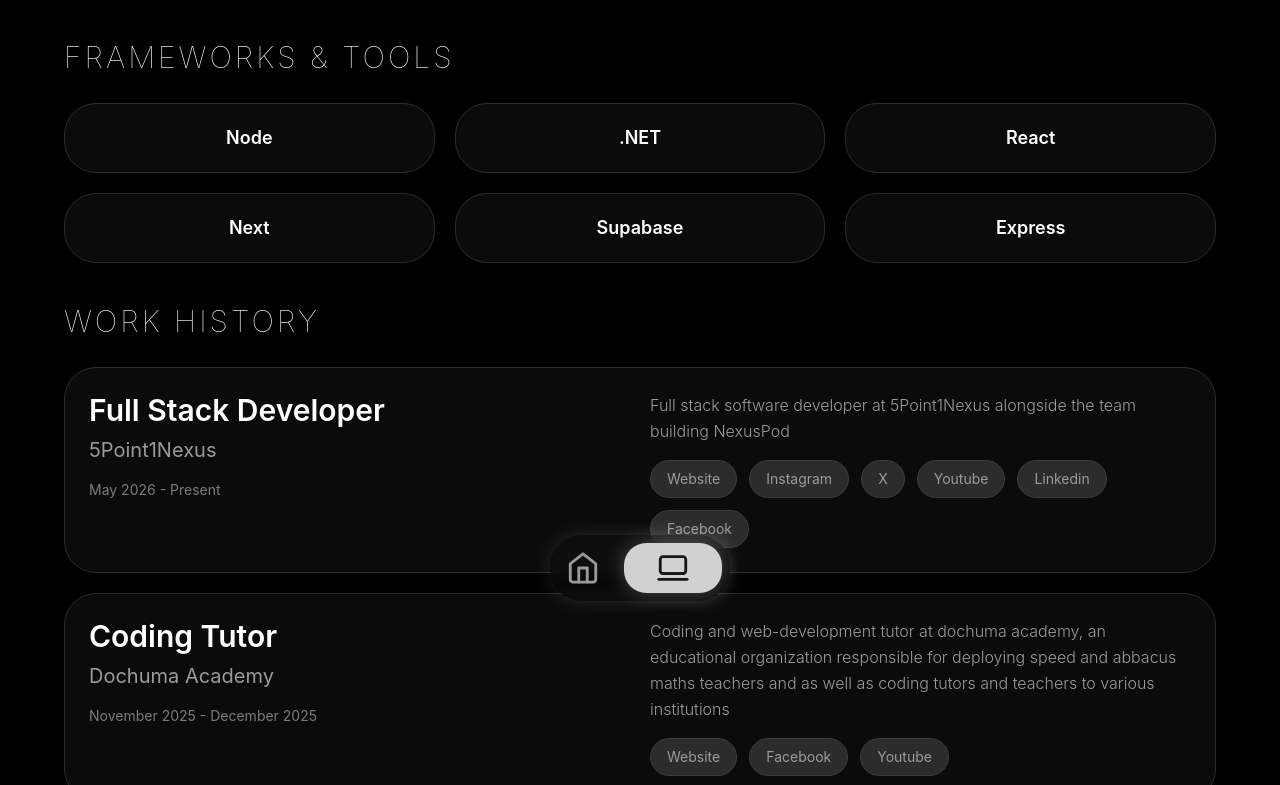
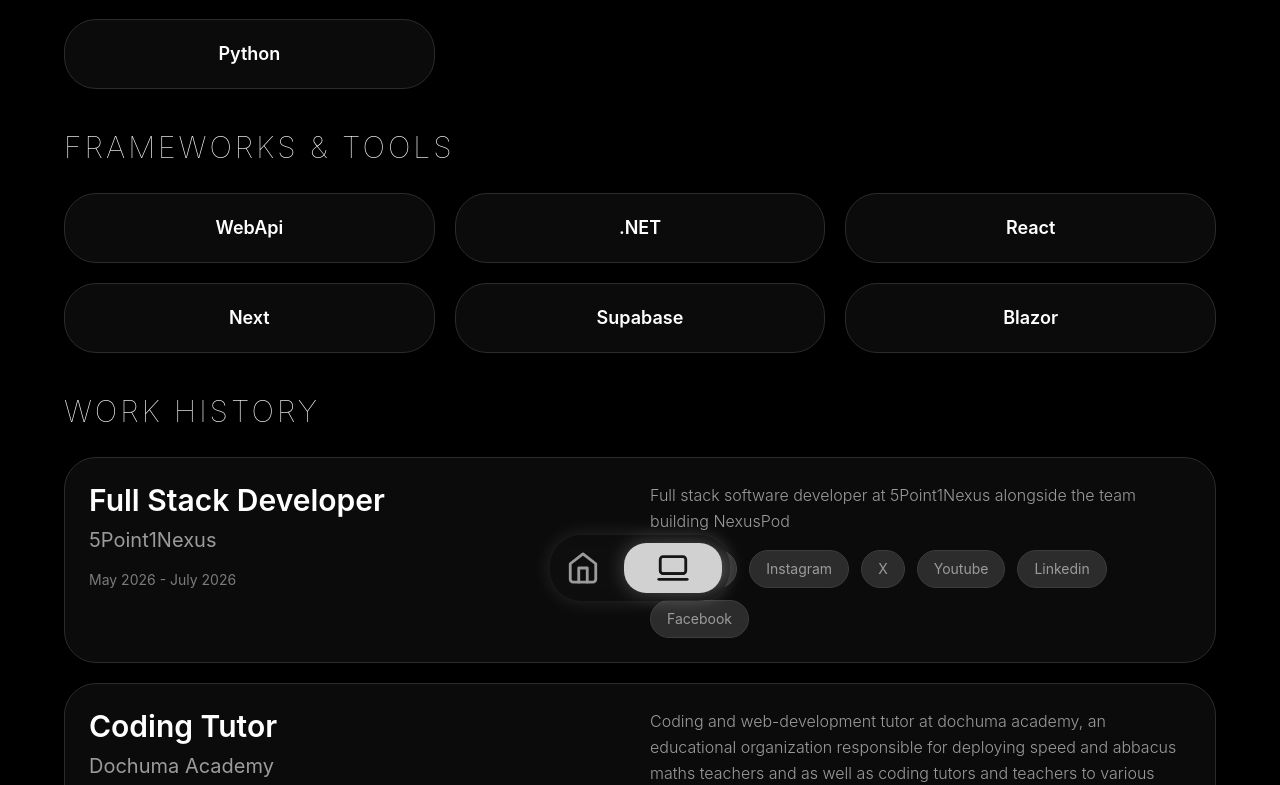
Before and after one commit to viii-fn/portfolio, a React (Vite) app: page /dev in a window 1280 px wide. Shown: the part 175-960 px from the top of the page. Built offline with nearby package versions, Linux system fonts and the light colour scheme.

Commit message:
Minor changes2

```diff
--- a/src/pages/Dev.tsx
+++ b/src/pages/Dev.tsx
@@ -1,6 +1,7 @@
 import React from 'react';
 import { elvis } from '../user';
 import { Footer } from '../components/Footer';
+import { WorkHistory } from './Home';
 
 const LanguagesSection: React.FC = () => {
   return (
@@ -22,7 +23,7 @@
 };
 
 const FrameworksSection: React.FC = () => {
-  const frameworks = ['Node', '.NET', 'React', 'Next', 'Supabase', 'Express'];
+  const frameworks = ['WebApi', '.NET', 'React', 'Next', 'Supabase', 'Blazor'];
 
   return (
     <div className='mx-auto w-[90%] my-10'>
@@ -38,70 +39,12 @@
   );
 };
 
-const WorkExperienceSection: React.FC = () => {
-  return (
-    <>
-      {elvis.map(user => (
-        <div className='mx-auto w-[90%] my-10'>
-          <h1 className='text-3xl text-white tracking-widest uppercase font-thin font-sans mb-7'>Work History</h1>
-          <div className='space-y-5'>
-            {user.roles[0].job?.map((jobItem, index) => (
-              <div key={index} className='bg-[#16161685] p-6 rounded-4xl border border-[#2c2c2c] hover:border-[#4c4c4c] transition duration-300'>
-                <div className='grid md:grid-cols-2 gap-5'>
-                  <div>
-                    <h2 className='text-3xl text-white font-semibold mb-2 capitalize'>{jobItem.title}</h2>
-                    <p className='text-xl text-[#9b9b9b] capitalize mb-4'>{jobItem.company}</p>
-                    <div className='text-sm text-[#7b7b7b] mb-4'>
-                      <p>
-                        {jobItem.startDate.toLocaleDateString('en-US', {
-                          year: 'numeric',
-                          month: 'long'
-                        })}
-                        {' - '}
-                        {jobItem.endDate
-                          ? jobItem.endDate.toLocaleDateString('en-US', {
-                              year: 'numeric',
-                              month: 'long'
-                            })
-                          : 'Present'
-                        }
-                      </p>
-                    </div>
-                  </div>
-                  <div className='md:flex md:flex-col md:justify-between'>
-                    <p className='text-[#9b9b9b] mb-4 font-light leading-relaxed'>{jobItem.description}</p>
-                    {jobItem.social && jobItem.social.length > 0 && (
-                      <div className='flex gap-3 flex-wrap'>
-                        {jobItem.social.map((link, socialIndex) => (
-                          <a
-                            key={socialIndex}
-                            href={link.url}
-                            target='_blank'
-                            rel='noopener noreferrer'
-                            className='px-4 py-2 bg-[#2c2c2c] text-[#9b9b9b] rounded-full text-sm capitalize hover:text-white hover:bg-[#3c3c3c] transition duration-300 border border-[#3c3c3c]'
-                          >
-                            {link.title}
-                          </a>
-                        ))}
-                      </div>
-                    )}
-                  </div>
-                </div>
-              </div>
-            ))}
-          </div>
-        </div>
-      ))}
-    </>
-  );
-};
-
 export const Dev: React.FC = () => {
   return(
     <>
       <LanguagesSection />
       <FrameworksSection />
-      <WorkExperienceSection />
+      <WorkHistory />
       <Footer />
     </>
   )
--- a/src/pages/Home.tsx
+++ b/src/pages/Home.tsx
@@ -44,7 +44,7 @@
         </div>
         <div className='p-2.5 rounded-2xl my-5'>
           <h2 className='font-thin'>
-            Code is my main canvas, and I work fluently in {user.roles[0].skills.map((skill, index) => (<strong key={index} className='capitalize'>{skill}, </strong>))} and modern frameworks to craft systems that feel <strong>fast, fluid, and future‑proof.</strong>
+            Code is my main canvas, and I work fluently in {user.roles[0].skills.map((skill, index) => (<strong key={index} className='capitalize'>{skill}, </strong>))} and modern frameworks to craft systems that feel <strong>fast, fluid, and future‑proof.</strong>
           </h2>
         </div>
         <div className='p-2.5 rounded-2xl my-5'>
@@ -63,7 +63,7 @@
   )
 }
 
-const ProjectSection: React.FC = () => {
+export const ProjectSection: React.FC = () => {
   return(
     <>
     {elvis.map(user => (
--- a/src/user.ts
+++ b/src/user.ts
@@ -9,13 +9,13 @@
         title: 'software engineer',
         career: 'software engineering',
         years: 4,
-        skills: ['c#', 'javscript', 'typescript'],
+        skills: ['c#', 'javscript', 'typescript', 'python'],
         job: [
           {
             title: 'full stack developer',
             company: '5Point1Nexus',
             startDate: new Date(2026, 4, 21),
-            endDate: null,
+            endDate: new Date(2026, 6, 30),
             description: 'Full stack software developer at 5Point1Nexus alongside the team building NexusPod',
             social: [
               {
@@ -96,6 +96,14 @@
               {
                 title: 'X',
                 url: 'https://x.com/AutransAi/'
+              },
+              {
+                title: 'instagram',
+                url: 'https://instagram.com/autrans.ai/'
+              },
+              {
+                title: 'threads',
+                url: 'https://threads.com/autrans.ai/'
               }
             ]
           },
```
